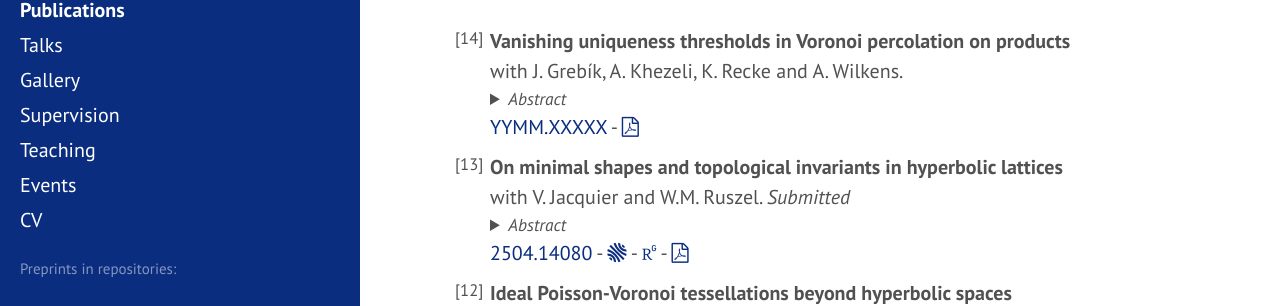
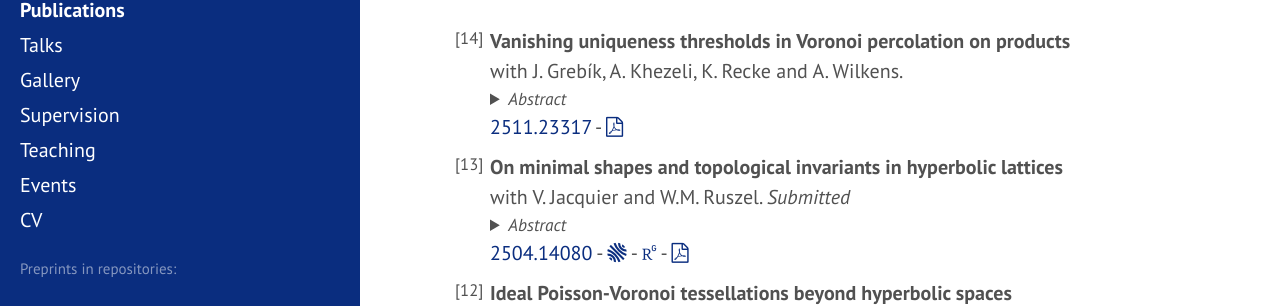
Before and after one commit to matteodachille/matteodachille.github.io, a Jekyll site: the page built from publications.md, in a window 1280 px wide and 900 px high. Shown: the part 233-539 px from the top of the window. Built offline with Jekyll 4.4.1, drawn with Linux system fonts in a browser that asks for light colours; nearby versions of some CDN libraries; some web fonts are replaced.

Commit message:
Typo correction

```diff
--- a/_data/pubs.yml
+++ b/_data/pubs.yml
@@ -16,8 +16,8 @@
   upcoming: True
   preprint: True
   published: False
-  arxivurl: "http://arxiv.org/abs/YYMM.XXXXX"
-  arxivcode: "YYMM.XXXXX"
+  arxivurl: "http://arxiv.org/abs/2511.23317"
+  arxivcode: "2511.23317"
   year: 2025
   #rg: 386374116
   #halurl: "https://hal.science/hal-04817486"
```
